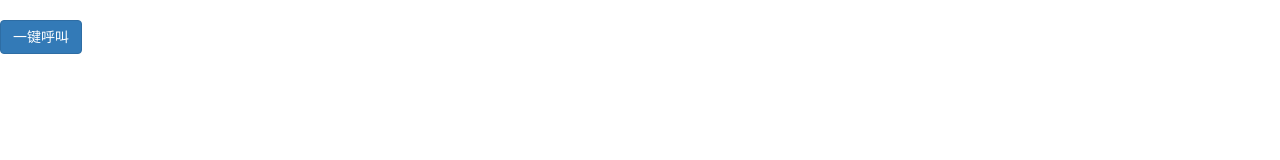
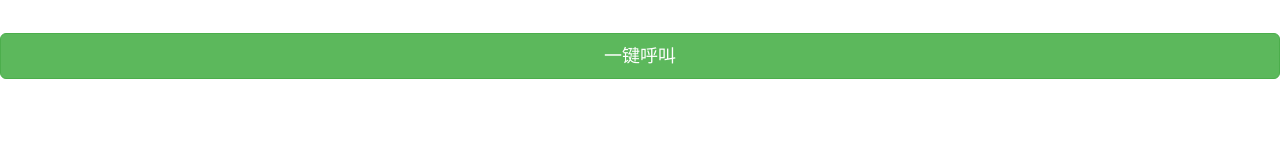
Before and after one commit to qq8693/qq8693.github.io, a plain HTML site: page callMe.html in a window 1280 px wide. Drawn offline with nearby package versions, Linux system fonts and the light colour scheme.

Commit message:
Update callMe.html

```diff
--- a/callMe.html
+++ b/callMe.html
@@ -11,9 +11,9 @@
 	 <script src="https://cdn.jsdelivr.net/npm/bootstrap@3.3.7/dist/js/bootstrap.min.js"></script>
 </head>
 <body>
+		<div style="text-align: center; margin-bottom: 3%; margin-top: 1%;">
+     <p><a href="tel:13319533538" class="btn btn-success btn-lg btn-block" role="button">一键呼叫</a></p>
 
-     <p><a href="tel:13319533538" class="btn btn-primary" role="button">一键呼叫</a></p>
-
-
+	</div>
 </body>
 </html>
```
